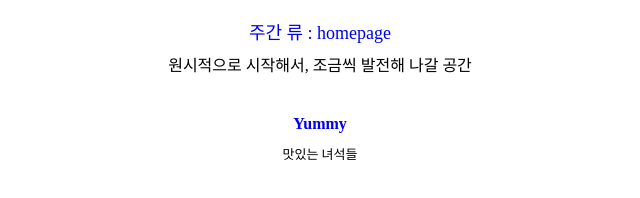
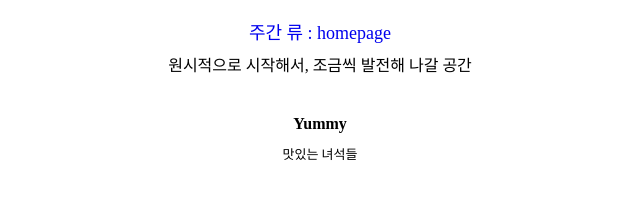
Before and after one commit to LuiPeter/weekly_Lui, a plain HTML site: page 3. Yummy/yummy.html in a window 1280 px wide. Shown: the full height of the page, 320-960 px from the left. Drawn offline with Linux system fonts and the light colour scheme.

Commit message:
Update yummy.html

```diff
--- a/3. Yummy/yummy.html
+++ b/3. Yummy/yummy.html
@@ -8,7 +8,7 @@
     <p style="font-size: large; text-align: center;"> <a href="../index.html"style="text-decoration: none;">주간 류 : homepage</a></p>
     <p style="line-height: 0.5;text-align: center;">원시적으로 시작해서, 조금씩 발전해 나갈 공간</p>
     <p>&nbsp;</p>
-    <p style="line-height: 0.5;text-align: center;"><a href="yummy.html"style="text-decoration: none;"><b>Yummy</b></a></p>
+    <p style="line-height: 0.5;text-align: center;text-decoration: none;"><b>Yummy</b></a></p>
     <p style="font-size: small;text-align: center;">맛있는 녀석들</p>
 
 
```
